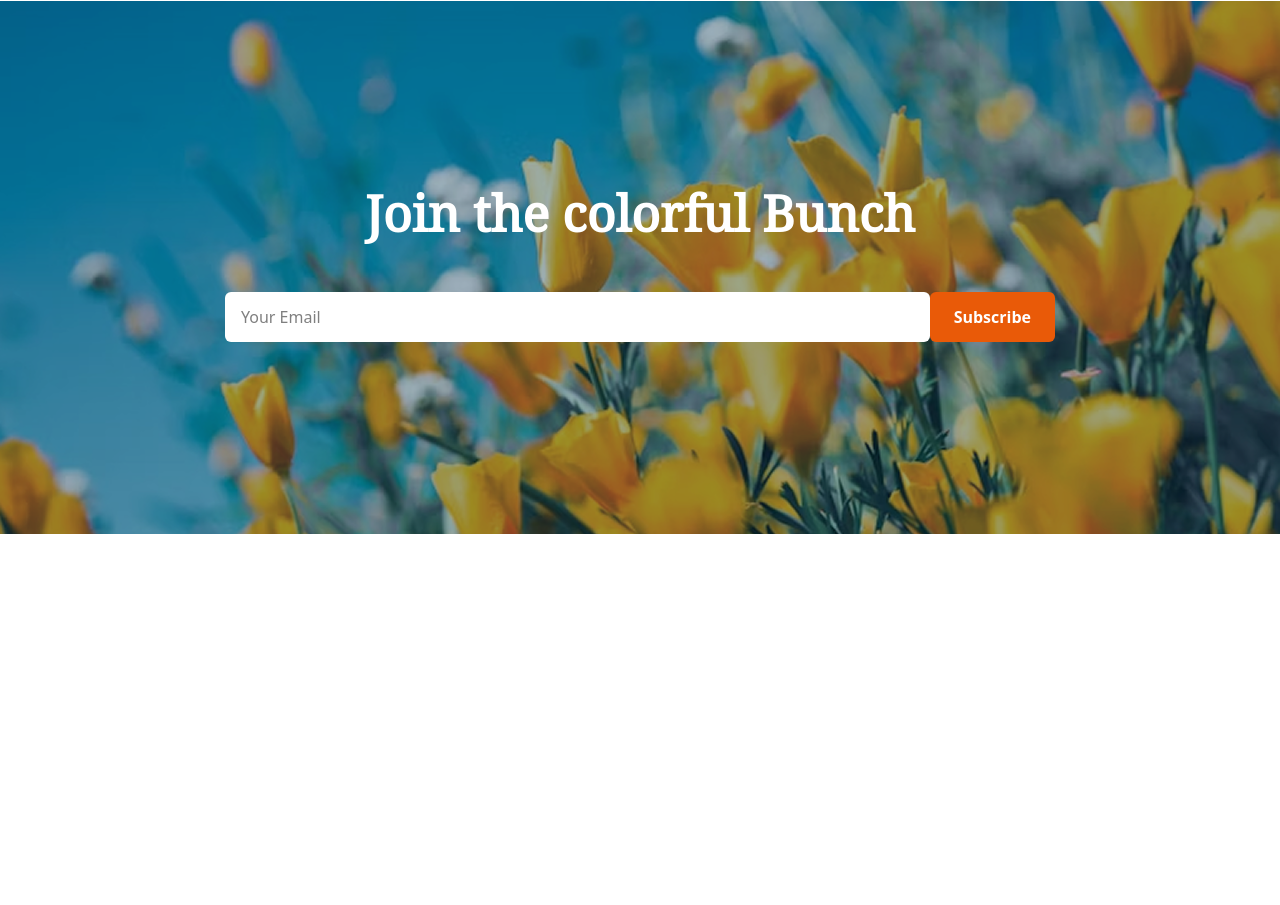
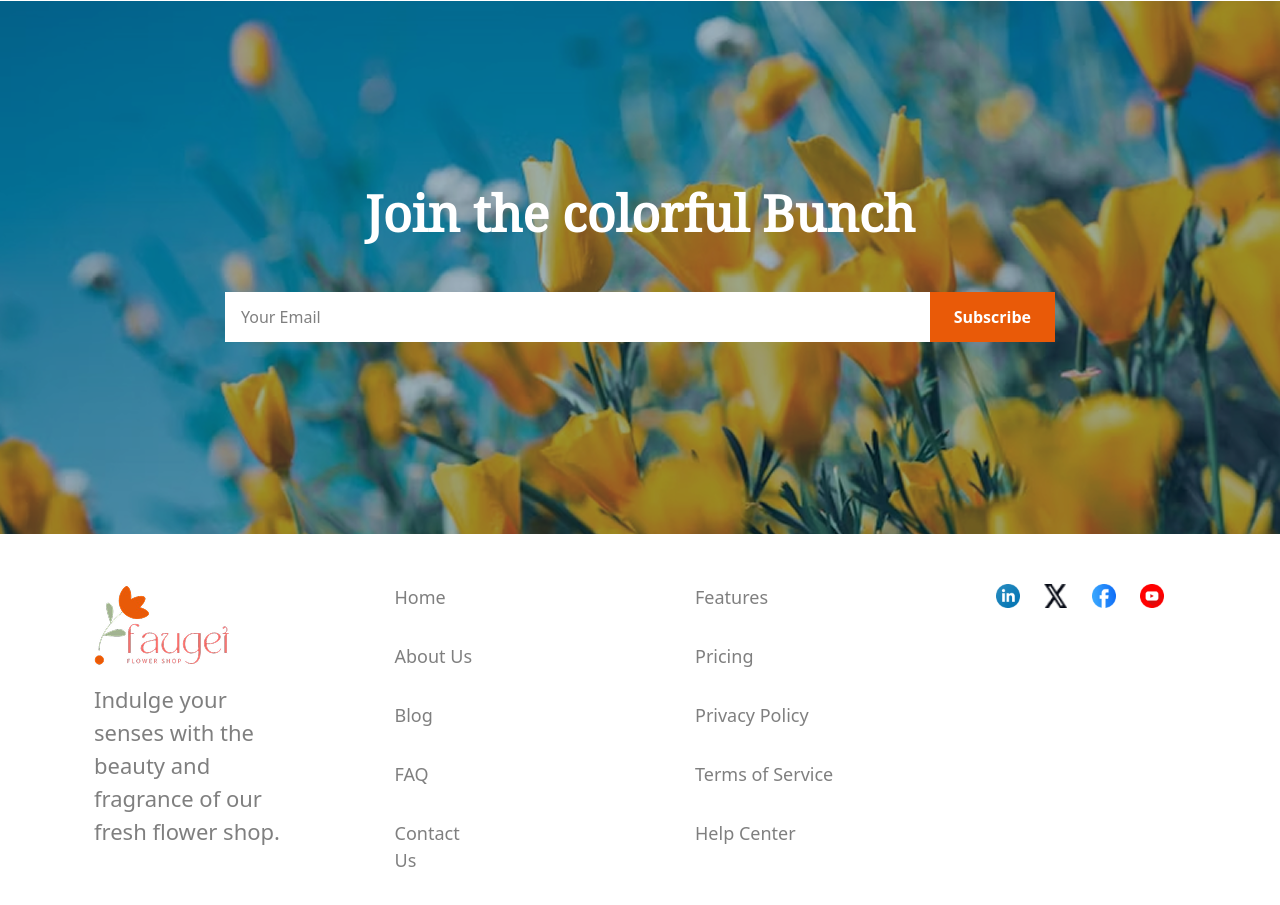
Before and after one commit to riyad1998-cyber/second-assignment, a plain HTML site: page index.html in a window 1280 px wide. Shown: the part 3734-4639 px from the top of the page. Before the commit the page ends 4268 px from the top, so only its background shows below. Drawn offline with nearby package versions, Linux system fonts and the light colour scheme.

Commit message:
added my footer section.its my final part of webpage

```diff
--- a/index.html
+++ b/index.html
@@ -161,9 +161,9 @@
 
     <!--Input & Button-->
     <div class="w-full max-w-[830px] min-h-[85px] mt-6 flex items-center justify-center">
-      <div class="flex w-full max-w-[500px] sm:max-w-[830px] sm:h-[50px] ">
-        <input class="bg-white text-black px-4 py-2 rounded-md flex-1" type="email" placeholder="Your Email">
-        <button class="bg-[#E95A08] text-white px-6 py-2 rounded-md font-semibold whitespace-nowrap">
+      <div class="flex w-full max-w-[321px] sm:max-w-[830px] h-[50px] ">
+        <input class="bg-white text-black px-4 py-2 flex-1" type="email" placeholder="Your Email">
+        <button class="bg-[#E95A08] text-white px-6 py-2  font-semibold whitespace-nowrap">
           Subscribe
         </button>
       </div>
@@ -172,5 +172,46 @@
   </div>
 </section>
 
+<!-- Finally Footer Section -->
+ <footer class="w-full sm:max-w-[1140px] mx-auto mt-[50px] mb-[48px] sm:mt-[50px] px-6">
+  <div class="grid grid-cols-1 sm:grid-cols-4 gap-x-[110px]">
+
+    <!-- Logo + Paragraph -->
+    <div class="w-full sm:max-w-[359px] h-[179px]">
+      <img src="assets/logo.png" alt="">
+      <p class="mt-4 text-black/50 sm:text-[22px] text-[16px]">
+        Indulge your senses with the beauty and fragrance of our fresh flower shop.
+      </p>
+    </div>
+
+    <!-- First Links -->
+    <ul class="max-w-[90px] h-[248px] space-y-8 text-black/50 sm:text-[18px]">
+      <li><a href="">Home</a></li>
+      <li><a href="">About Us</a></li>
+      <li><a href="">Blog</a></li>
+      <li><a href="">FAQ</a></li>
+      <li><a href="">Contact Us</a></li>
+    </ul>
+
+    <!-- Second Links -->
+    <ul class="space-y-8 mb-[20px] mt-[26px] sm:mt-0 text-black/50 sm:text-[18px]">
+      <li><a href="">Features</a></li>
+      <li><a href="">Pricing</a></li>
+      <li><a href="">Privacy Policy</a></li>
+      <li><a href="">Terms of Service</a></li>
+      <li><a href="">Help Center</a></li>
+    </ul>
+
+    <!-- Social Icons -->
+   <ul class="flex flex-nowrap gap-6 justify-items-start">
+  <li><a href="#"><img src="assets/icon-linkedin.png" alt="LinkedIn" class="w-6 h-6"></a></li>
+  <li><a href="#"><img src="assets/icon-twitter.png" alt="Twitter" class="w-6 h-6"></a></li>
+  <li><a href="#"><img src="assets/icon-facebook.png" alt="Facebook" class="w-6 h-6"></a></li>
+  <li><a href="#"><img src="assets/icon-youtube.png" alt="YouTube" class="w-6 h-6"></a></li>
+</ul>
+  </div>
+</footer>
+
+
   </body>
 </html>
```
